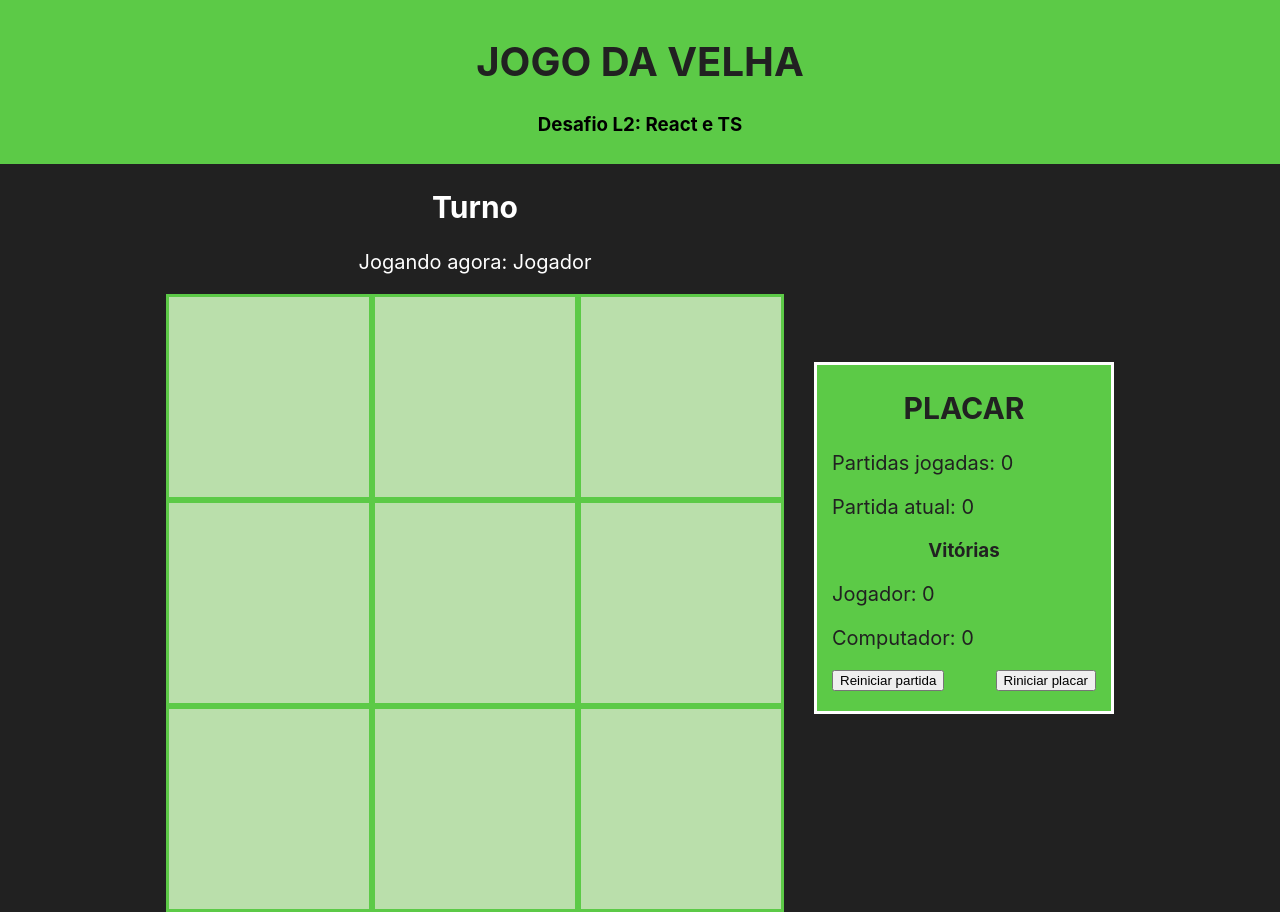
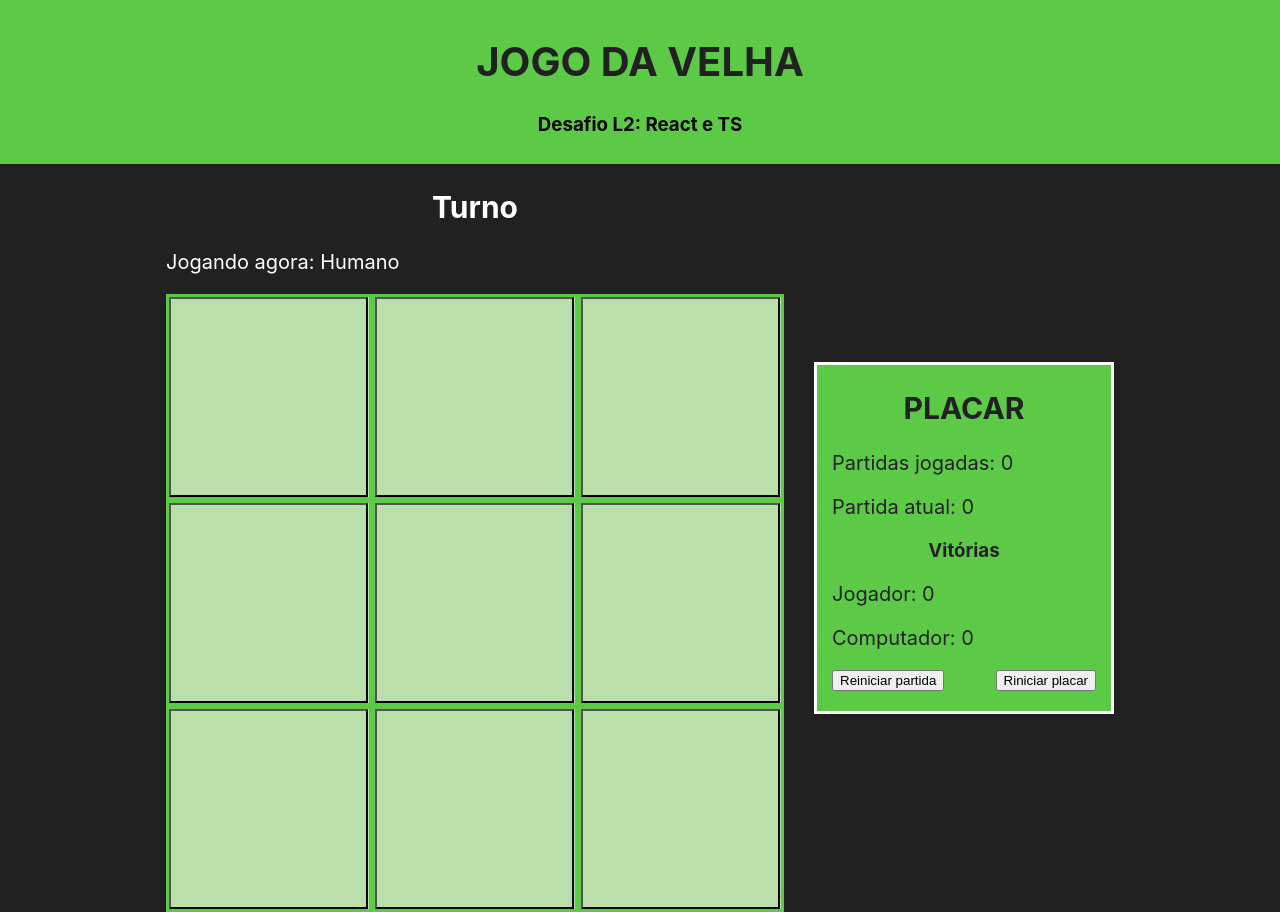
Before and after one commit to AnaOliveiraDev/jogodavelha, a React (Create React App) app in the folder jogodavelhaapp/: page / in a window 1280 px wide. Built offline with nearby package versions, Linux system fonts and the light colour scheme.

Commit message:
iniciando jogabilidade

```diff
--- a/jogodavelhaapp/src/App.css
+++ b/jogodavelhaapp/src/App.css
@@ -18,11 +18,16 @@
 }
 .main p{
   font-size: 20px;
+  text-align: left;
 }
 .turno{
   text-align: center;
 }
 .tabuleiro{
+  display: flex;
+  flex-direction: column;
+}
+.linha{
   display: flex;
 }
 .coluna{
@@ -30,6 +35,24 @@
   height: 200px;
   background-color: #badfab;
   border: 3px solid #5cca47;
+  display: inline-flex;
+}
+.coluna button{
+  display: flex;
+	justify-content: center;
+	font-style: italic;
+	font-size: 8em;
+	color: #212121;
+	background-color: #badfab;
+	text-align: center;
+	padding: 0;
+  width: 195px;
+	height: 196px;
+	align-items: center;
+	box-sizing: unset;
+}
+.coluna button[value='2']{
+  color:#408433;
 }
 .sidebar {
   width: 300px;
--- a/jogodavelhaapp/src/App.tsx
+++ b/jogodavelhaapp/src/App.tsx
@@ -1,8 +1,42 @@
-import React from 'react';
-import logo from './logo.svg';
+import { stringify } from 'querystring';
+import React, { useState } from 'react';
 import './App.css';
 
 function App() {
+
+  const getInitialState = () =>{
+    const state = []
+    for(let casas = 1; casas < 10; casas ++){
+      state[casas] = 0;
+    }
+    return state;
+  }
+
+  const [player, setPlayer] = useState(1);
+  const [value, setValue] = useState(getInitialState);
+
+  const handleClick = (key: string) => {
+    setValue({
+      ...value,
+      [key]: player
+    });
+    setPlayer(player * -1)
+  }
+
+  const marcaJogador = (player: number) => {
+    let marca = '';
+    if(player === 1){
+      marca = 'L';
+    }
+    if(player === -1){
+      marca = '2';
+    }
+    if(player === 0){
+      marca = '';
+    }
+    return marca;
+  };
+
   return (
     <div className="App">
       <div className="header">
@@ -13,23 +47,59 @@ function App() {
         <div className="content">
           <div className="turno">
               <h2>Turno</h2>
-              <p>Jogando agora: Jogador</p>
+              <p>Jogando agora: {player === 1 ? 'Humano' : 'Bot'}</p>
           </div>
           <div className="tabuleiro">
-                  <div className="linha um">
-                      <div className="coluna um"></div>
-                      <div className="coluna dois"></div>
-                      <div className="coluna tres"></div>
+              <div className="linha">
+                  <div className="coluna">
+                    <button id="1" type="button" onClick={() => handleClick('1')} value={marcaJogador(value[1])}>
+                      {marcaJogador(value[1])}
+                    </button>
                   </div>
-                  <div className="linha dois">
-                      <div className="coluna um"></div>
-                      <div className="coluna dois"></div>
-                      <div className="coluna tres"></div>
+                  <div className="coluna">
+                    <button id="2" type="button" onClick={() => handleClick('2')} value={marcaJogador(value[2])}>
+                      {marcaJogador(value[2])}
+                    </button>
                   </div>
-                  <div className="linha tres">
-                      <div className="coluna um"></div>
-                      <div className="coluna dois"></div>
-                      <div className="coluna tres"></div>
+                  <div className="coluna">
+                    <button id="3" type="button" onClick={() => handleClick('3')} value={marcaJogador(value[3])}>
+                      {marcaJogador(value[3])}
+                    </button>
+                  </div>
+              </div>
+              <div className="linha">
+                  <div className="coluna">
+                    <button id="4" type="button" onClick={() => handleClick('4')} value={marcaJogador(value[4])}>
+                      {marcaJogador(value[4])}
+                    </button>
+                  </div>
+                  <div className="coluna">
+                    <button id="5" type="button" onClick={() => handleClick('5')} value={marcaJogador(value[5])}>
+                      {marcaJogador(value[5])}
+                    </button>
+                  </div>
+                  <div className="coluna">
+                    <button id="6" type="button" onClick={() => handleClick('6')} value={marcaJogador(value[6])}>
+                      {marcaJogador(value[6])}
+                    </button>
+                  </div>
+              </div>
+              <div className="linha">
+                  <div className="coluna">
+                    <button id="7" type="button" onClick={() => handleClick('7')} value={marcaJogador(value[7])}>
+                      {marcaJogador(value[7])}
+                    </button>
+                  </div>
+                  <div className="coluna">
+                    <button id="8" type="button" onClick={() => handleClick('8')} value={marcaJogador(value[8])}>
+                      {marcaJogador(value[8])}
+                    </button>
+                  </div>
+                  <div className="coluna">
+                    <button id="9" type="button" onClick={() => handleClick('9')} value={marcaJogador(value[9])}>
+                      {marcaJogador(value[9])}
+                    </button>
+                  </div>
               </div>
           </div>
         </div>
```
Lines whose indentation alone changed are shown as unchanged.
